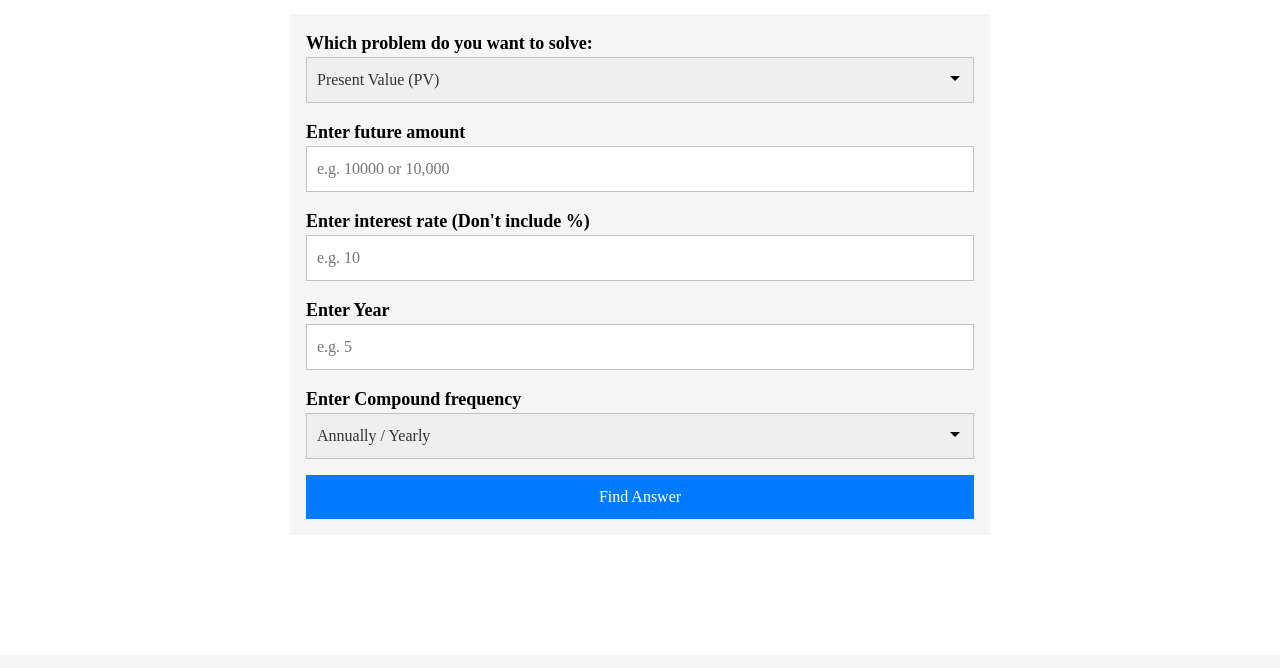
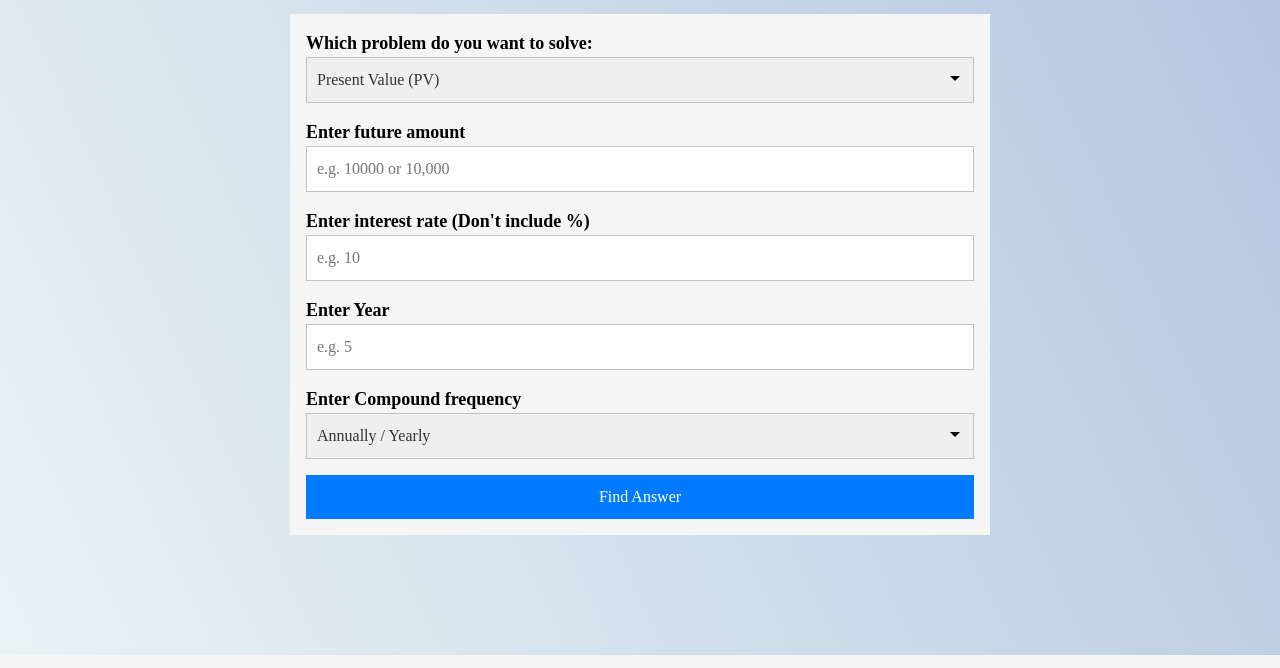
Before and after one commit to itsmacr8/time-money, a website built with Vite: page index.html in a window 1280 px wide. Shown: the part 82-750 px from the top of the page. Built offline with nearby package versions, Linux system fonts and the light colour scheme.

Commit message:
Add background gradient color with utility class

```diff
--- a/index.html
+++ b/index.html
@@ -6,7 +6,7 @@
     <link rel="stylesheet" href="https://cdnjs.cloudflare.com/ajax/libs/font-awesome/6.4.2/css/all.min.css">
     <title>Time value of money</title>
   </head>
-  <body class="page-layout">
+  <body class="page-layout bg-color">
     <header class="container my-2">
       <h1 class="text-center">Time value of money calculator</h1>
     </header>
--- a/src/scss/_colors.scss
+++ b/src/scss/_colors.scss
@@ -4,3 +4,5 @@ $white: hsl(0, 0%, 100%);
 $gray-light: hsl(0, 0%, 96%);
 $gray-dark: hsl(0, 0%, 20%);
 $black: hsl(0, 0%, 0%);
+$gradient-300: hsl(186, 33%, 94%);
+$gradient-400: hsl(216, 41%, 79%);
--- a/src/scss/_utilities.scss
+++ b/src/scss/_utilities.scss
@@ -23,3 +23,7 @@
 .bb-1 {
     border-bottom: 1px solid $black;
 }
+
+.bg-color{
+    background: linear-gradient(65deg, $gradient-300, $gradient-400) no-repeat center/cover;
+}
```
